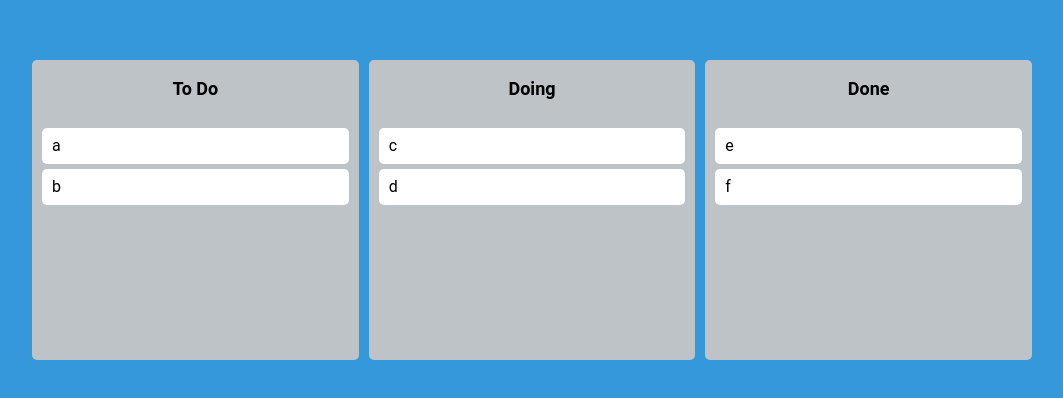
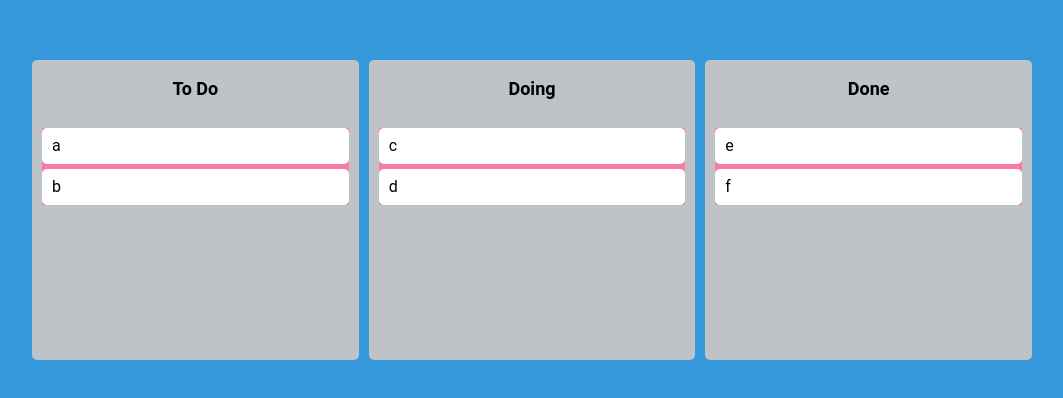
Before and after one commit to origuri/react-master-canvan, a React (Vite) app: page / in a window 1280 px wide. Shown: the part 190-588 px from the top of the page, without its empty margins (108-1171 px from the left). Built offline with nearby package versions, Linux system fonts and the light colour scheme.

Commit message:
2023.12.20 - multiBoard 구현

```diff
--- a/src/App.tsx
+++ b/src/App.tsx
@@ -27,12 +27,13 @@ function App() {
   const onDragEnd = (info: DropResult) => {
     console.log(info);
     const { destination, draggableId, source } = info;
+    if (!destination) return;
     if (destination?.droppableId === source.droppableId) {
-      console.log("같은 보드이동");
       /*
       1. 해당 객체에서 변화가 일어나는 배열만 가져온 후 수정한다.
       2. 수정 후 변화가 일어나지 않은 배열을 붙여준다.
       */
+      console.log("같은 보드이동");
       setBoards((oldBoards) => {
         //oldBoards[todo] = ["a","b"]
         const newBoard = [...oldBoards[source.droppableId]];
@@ -46,7 +47,27 @@ function App() {
         return { ...oldBoards, [source.droppableId]: newBoard };
       });
     } else {
+      /*
+        1. source에서 베열 삭제
+        2. destination에서 배열 추가
+        3. 전체 board 복사
+      */
       console.log("다른 보드 이동");
+      setBoards((oldBoards) => {
+        const sourceBoard = [...oldBoards[source.droppableId]];
+        const destinationBoard = [...oldBoards[destination?.droppableId]];
+
+        sourceBoard.splice(source.index, 1);
+        destinationBoard.splice(destination.index, 0, draggableId);
+
+        console.log(sourceBoard);
+        console.log(destinationBoard);
+        return {
+          ...oldBoards,
+          [source.droppableId]: sourceBoard,
+          [destination.droppableId]: destinationBoard,
+        };
+      });
     }
   };
   // app에 컨텍스트 태그를 하면 모든 컴포넌트에 적용되는 거니까 필요한 컴포넌트에 적용하기.
--- a/src/components/Board.tsx
+++ b/src/components/Board.tsx
@@ -16,6 +16,10 @@ const Title = styled.h2`
   margin-bottom: 30px;
   font-size: 18px;
 `;
+
+const Area = styled.div`
+  background-color: #fd79a8;
+`;
 interface IBoardProps {
   toDos: string[];
   boardId: string;
@@ -28,13 +32,13 @@ function Board({ toDos, boardId }: IBoardProps) {
       <Droppable droppableId={boardId}>
         {/* 함수 형태로 들어가야 함. */}
         {(dropMagic) => (
-          <div ref={dropMagic.innerRef} {...dropMagic.droppableProps}>
+          <Area ref={dropMagic.innerRef} {...dropMagic.droppableProps}>
             {toDos.map((todo, index) => (
               // 배열의 위치가 바뀌면 모든 props를 다시 자식에게 보내 리렌더링 함.
               <DraggableCard todo={todo} index={index} key={todo} />
             ))}
             {dropMagic.placeholder}
-          </div>
+          </Area>
         )}
       </Droppable>
     </Wrapper>
```
